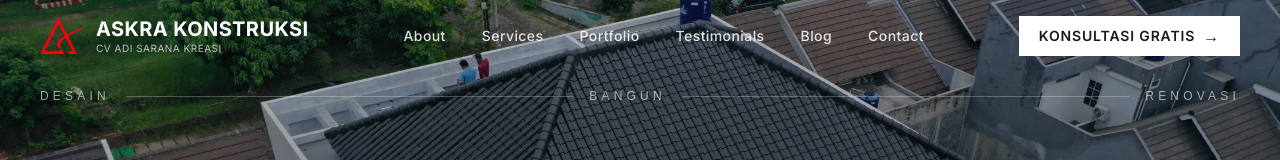
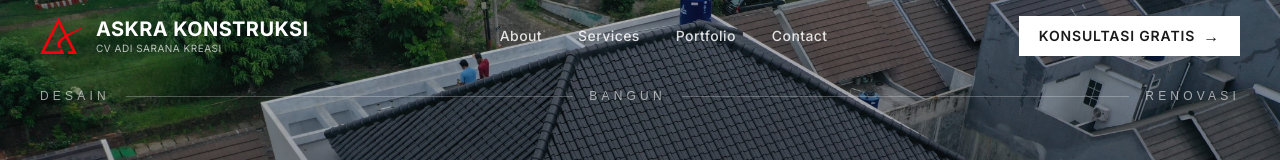
Before and after one commit to acaryawibawantra/desainbangunrenovasi-website, a Next.js app: page / in a window 1280 px wide. Shown: the top 160 px of the page. Built offline with nearby package versions, Linux system fonts and the light colour scheme.

Commit message:
chore: update navigation and package lock

```diff
--- a/components/Navigation.tsx
+++ b/components/Navigation.tsx
@@ -11,8 +11,8 @@ const menuItems = [
     { label: "About", href: "/about" },
     { label: "Services", href: "/#services" },
     { label: "Portfolio", href: "/#portfolio" },
-    { label: "Testimonials", href: "/#testimonials" },
-    { label: "Blog", href: "/blog" },
+    //{ label: "Testimonials", href: "/#testimonials" },
+    //{ label: "Blog", href: "/blog" },
     { label: "Contact", href: "/contact" },
 ];
 
```
Also changed, not shown: 1 other file (tests, documents, lock files or other folders).
